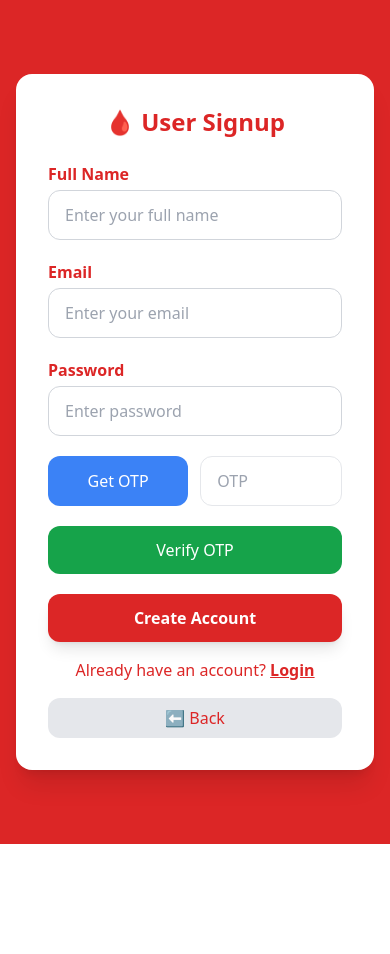
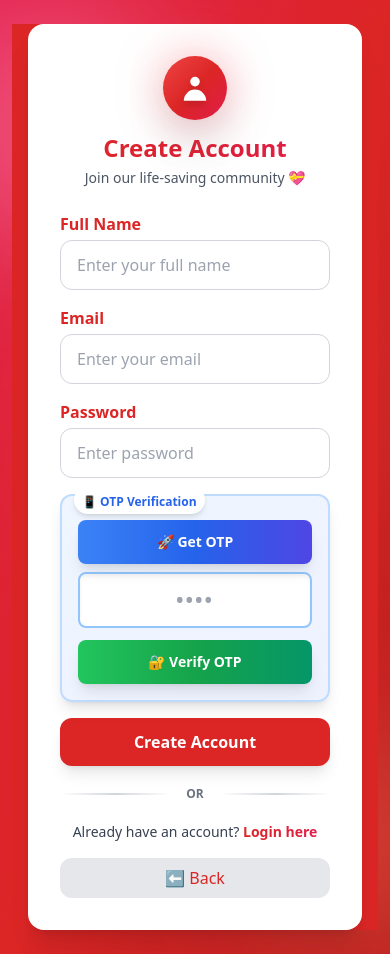
Before and after one commit to Gayathri-Sangeetha/Blood-community-frontend-, a React (Vite) app: page /sign-up in a window 390 px wide. Before the commit the page ends 844 px from the top, so only its background shows below. Built offline with nearby package versions, Linux system fonts and the light colour scheme.

Commit message:
enhanced the ui of login and signup page

```diff
--- a/src/pages/Login.jsx
+++ b/src/pages/Login.jsx
@@ -31,10 +31,28 @@ const Login = () => {
   };
 
   return (
+    <div className="min-h-screen bg-gradient-to-br from-red-700 via-red-600 to-red-800 flex items-center justify-center px-4 py-8 relative overflow-hidden">
+
+      {/* Animated background elements */}
+      <div className="absolute inset-0 overflow-hidden pointer-events-none">
+        <div className="absolute w-64 h-64 bg-red-400 rounded-full mix-blend-multiply filter blur-3xl opacity-20 animate-pulse top-10 left-10"></div>
+        <div className="absolute w-80 h-80 bg-rose-400 rounded-full mix-blend-multiply filter blur-3xl opacity-20 animate-pulse bottom-10 right-10" style={{animationDelay: '1s'}}></div>
+      </div>
+
+      <div className="relative z-10 w-full max-w-md">
         <AuthCard>
-      <h2 className="text-2xl font-bold text-center text-red-600 mb-6">
-        🩸 User Login
+          {/* Header with icon */}
+          <div className="text-center mb-6">
+            <div className="inline-flex items-center justify-center w-16 h-16 bg-gradient-to-br from-red-500 to-red-600 rounded-full mb-4 shadow-lg">
+              <svg className="w-8 h-8 text-white" fill="currentColor" viewBox="0 0 20 20">
+                <path fillRule="evenodd" d="M3.172 5.172a4 4 0 015.656 0L10 6.343l1.172-1.171a4 4 0 115.656 5.656L10 17.657l-6.828-6.829a4 4 0 010-5.656z" clipRule="evenodd" />
+              </svg>
+            </div>
+            <h2 className="text-3xl font-bold text-red-600 mb-2">
+              Welcome Back
             </h2>
+            <p className="text-gray-600 text-sm">Login to continue saving lives</p>
+          </div>
 
           <form onSubmit={handleLogin} className="flex flex-col gap-5">
             <AuthInput
@@ -56,18 +74,27 @@ const Login = () => {
             <AuthButton title="Login" type="submit" />
           </form>
 
-      <p className="text-center text-red-600 mt-4">
+          {/* Divider */}
+          <div className="flex items-center gap-3 my-6">
+            <div className="flex-1 h-px bg-gray-300"></div>
+            <span className="text-sm text-gray-500">OR</span>
+            <div className="flex-1 h-px bg-gray-300"></div>
+          </div>
+
+          <p className="text-center text-gray-700">
             Don't have an account?{" "}
             <span
-          className="font-bold underline cursor-pointer"
+              className="font-bold text-red-600 hover:text-red-700 underline cursor-pointer transition-colors"
               onClick={() => navigate("/sign-up")}
             >
-          Signup
+              Sign up now
             </span>
           </p>
 
           <BackButton onClick={() => navigate("/")} />
         </AuthCard>
+      </div>
+    </div>
   );
 };
 
--- a/src/pages/Signup.jsx
+++ b/src/pages/Signup.jsx
@@ -77,12 +77,42 @@ const Signup = () => {
   };
 
   return (
+    <div className="min-h-screen bg-gradient-to-br from-rose-600 via-red-600 to-red-700 flex items-center justify-center px-3 sm:px-4 py-6 sm:py-8 relative overflow-hidden">
+
+      {/* Dynamic animated background */}
+      <div className="absolute inset-0 overflow-hidden pointer-events-none">
+        <div className="absolute w-64 h-64 sm:w-96 sm:h-96 bg-gradient-to-br from-rose-400 to-pink-400 rounded-full mix-blend-screen filter blur-3xl opacity-30 animate-pulse top-0 -left-20" style={{animationDuration: '4s'}}></div>
+        <div className="absolute w-56 h-56 sm:w-80 sm:h-80 bg-gradient-to-br from-red-400 to-orange-400 rounded-full mix-blend-screen filter blur-3xl opacity-25 animate-pulse bottom-0 -right-20" style={{animationDuration: '5s', animationDelay: '1s'}}></div>
+        <div className="absolute w-48 h-48 sm:w-72 sm:h-72 bg-gradient-to-br from-pink-300 to-rose-300 rounded-full mix-blend-screen filter blur-3xl opacity-20 animate-pulse top-1/3 right-1/4" style={{animationDuration: '6s', animationDelay: '2s'}}></div>
+      </div>
+
+      {/* Floating decorative elements */}
+      <div className="absolute inset-0 pointer-events-none hidden sm:block">
+        <div className="absolute w-2 sm:w-3 h-2 sm:h-3 bg-white rounded-full opacity-60 animate-float" style={{top: '15%', left: '10%', animationDelay: '0s'}}></div>
+        <div className="absolute w-1.5 sm:w-2 h-1.5 sm:h-2 bg-white rounded-full opacity-50 animate-float" style={{top: '25%', right: '15%', animationDelay: '1s'}}></div>
+        <div className="absolute w-3 sm:w-4 h-3 sm:h-4 bg-white rounded-full opacity-40 animate-float" style={{bottom: '20%', left: '20%', animationDelay: '2s'}}></div>
+        <div className="absolute w-1.5 sm:w-2 h-1.5 sm:h-2 bg-white rounded-full opacity-70 animate-float" style={{top: '60%', right: '10%', animationDelay: '1.5s'}}></div>
+      </div>
+
+      <div className="relative z-10 w-full max-w-sm sm:max-w-md md:max-w-lg">
         <AuthCard>
-      <h2 className="text-2xl font-bold text-center text-red-600 mb-6">
-        🩸 User Signup
+
+          <div className="text-center mb-6 sm:mb-8">
+            <div className="relative inline-block mb-3 sm:mb-4">
+              <div className="absolute inset-0 bg-gradient-to-br from-red-400 to-rose-400 rounded-full blur-xl opacity-60 animate-pulse"></div>
+              <div className="relative inline-flex items-center justify-center w-16 h-16 sm:w-20 sm:h-20 bg-gradient-to-br from-red-500 via-red-600 to-rose-600 rounded-full shadow-2xl">
+                <svg className="w-8 h-8 sm:w-10 sm:h-10 text-white drop-shadow-lg" fill="currentColor" viewBox="0 0 20 20">
+                  <path fillRule="evenodd" d="M10 9a3 3 0 100-6 3 3 0 000 6zm-7 9a7 7 0 1114 0H3z" clipRule="evenodd" />
+                </svg>
+              </div>
+            </div>
+            <h2 className="text-2xl sm:text-3xl md:text-4xl font-extrabold text-transparent bg-clip-text bg-gradient-to-r from-red-600 to-rose-600 mb-1 sm:mb-2 px-2">
+              Create Account
             </h2>
+            <p className="text-gray-600 text-sm sm:text-base font-medium px-2">Join our life-saving community 💝</p>
+          </div>
 
-      <form onSubmit={handleSignup} className="flex flex-col gap-5">
+          <form onSubmit={handleSignup} className="flex flex-col gap-4 sm:gap-5">
 
             <AuthInput
               label="Full Name"
@@ -108,49 +138,87 @@ const Signup = () => {
               onChange={(e) => handleChange("password", e.target.value)}
             />
 
-        {/* OTP Buttons */}
-        <div className="flex gap-3">
+
+            <div className="relative bg-gradient-to-br from-blue-50 to-indigo-50 p-4 sm:p-5 rounded-xl sm:rounded-2xl border-2 border-blue-200 shadow-lg">
+              <div className="absolute -top-2.5 sm:-top-3 left-3 sm:left-4 bg-white px-2 sm:px-3 py-0.5 sm:py-1 rounded-full shadow-md">
+                <span className="text-xs sm:text-sm font-bold text-blue-600">📱 OTP Verification</span>
+              </div>
+
+              {/* OTP Input Section */}
+              <div className="flex flex-col sm:flex-row gap-2 sm:gap-3 mb-3 sm:mb-4 mt-2">
                 <button
                   type="button"
                   onClick={sendOTP}
-            className="w-1/2 bg-blue-500 text-white py-3 rounded-xl"
+                  className="w-full sm:flex-1 bg-gradient-to-r from-blue-500 via-blue-600 to-indigo-600 text-white py-3 sm:py-3.5 rounded-lg sm:rounded-xl font-bold text-sm sm:text-base
+                           hover:from-blue-600 hover:via-blue-700 hover:to-indigo-700 transform hover:scale-105 transition-all duration-300 shadow-lg hover:shadow-xl"
                 >
-            Get OTP
+                  🚀 Get OTP
                 </button>
 
                 <input
                   type="text"
                   maxLength={4}
-            placeholder="OTP"
+                  placeholder="••••"
                   value={formData.otp}
                   onChange={(e) => handleChange("otp", e.target.value)}
-            className="w-1/2 px-4 py-3 border rounded-xl focus:ring-2 focus:ring-red-400"
+                  className="w-full sm:flex-1 px-3 sm:px-4 py-3 sm:py-3.5 border-2 border-blue-300 rounded-lg sm:rounded-xl focus:ring-4 focus:ring-blue-300 focus:border-blue-500 outline-none transition-all text-center font-bold text-xl sm:text-2xl tracking-widest bg-white shadow-inner"
                 />
               </div>
 
               <button
                 type="button"
                 onClick={verifyOTP}
-          className="w-full bg-green-600 text-white py-3 rounded-xl"
+                className={`w-full py-3 sm:py-3.5 rounded-lg sm:rounded-xl font-bold text-sm sm:text-base transition-all duration-300 shadow-lg transform hover:scale-105
+                  ${otpVerified
+                    ? 'bg-gradient-to-r from-green-400 to-emerald-500 text-white shadow-green-300'
+                    : 'bg-gradient-to-r from-green-500 via-green-600 to-emerald-600 text-white hover:from-green-600 hover:via-green-700 hover:to-emerald-700 hover:shadow-xl'
+                  }`}
+                disabled={otpVerified}
               >
-          Verify OTP
+                {otpVerified ? '✓ Verified Successfully' : '🔐 Verify OTP'}
               </button>
+            </div>
 
             <AuthButton title="Create Account" type="submit" />
           </form>
 
-      <p className="text-center text-red-600 mt-4">
+
+          <div className="flex items-center gap-3 sm:gap-4 my-5 sm:my-6">
+            <div className="flex-1 h-0.5 bg-gradient-to-r from-transparent via-gray-300 to-transparent"></div>
+            <span className="text-xs sm:text-sm font-semibold text-gray-500 px-1 sm:px-2">OR</span>
+            <div className="flex-1 h-0.5 bg-gradient-to-r from-transparent via-gray-300 to-transparent"></div>
+          </div>
+
+          <p className="text-center text-gray-700 text-sm sm:text-base px-2">
             Already have an account?{" "}
             <span
               onClick={() => navigate("/login")}
-          className="underline font-bold cursor-pointer"
+              className="font-bold text-transparent bg-clip-text bg-gradient-to-r from-red-600 to-rose-600 hover:from-red-700 hover:to-rose-700 cursor-pointer transition-all underline decoration-2 underline-offset-2"
             >
-          Login
+              Login here
             </span>
           </p>
 
           <BackButton onClick={() => navigate("/")} />
         </AuthCard>
+      </div>
+
+      <style jsx>{`
+        @keyframes float {
+          0%, 100% {
+            transform: translateY(0px) translateX(0px);
+            opacity: 0.6;
+          }
+          50% {
+            transform: translateY(-30px) translateX(15px);
+            opacity: 1;
+          }
+        }
+        .animate-float {
+          animation: float 4s ease-in-out infinite;
+        }
+      `}</style>
+    </div>
   );
 };
 
```
Lines whose indentation alone changed are shown as unchanged.
